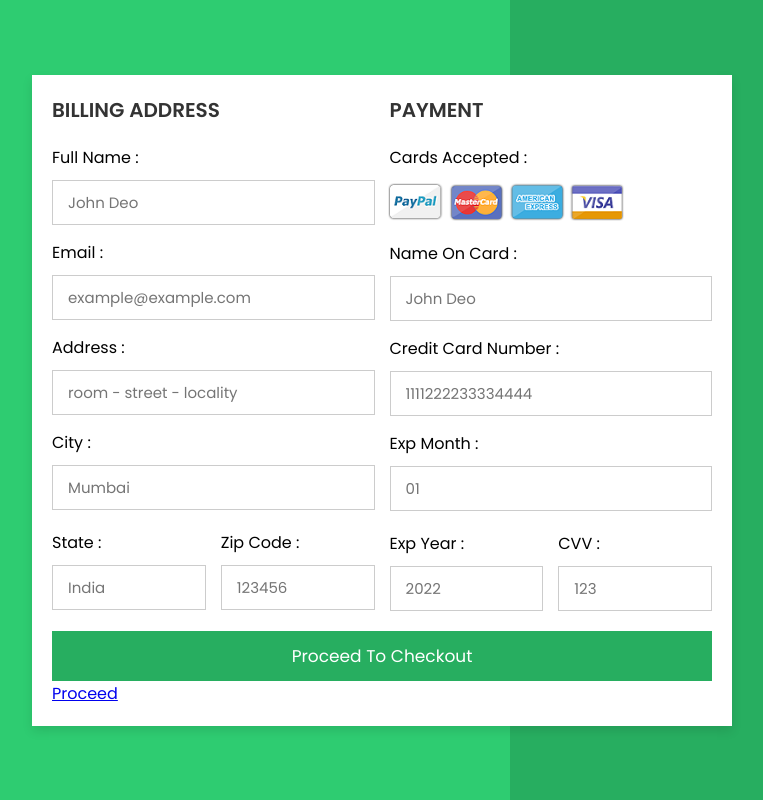
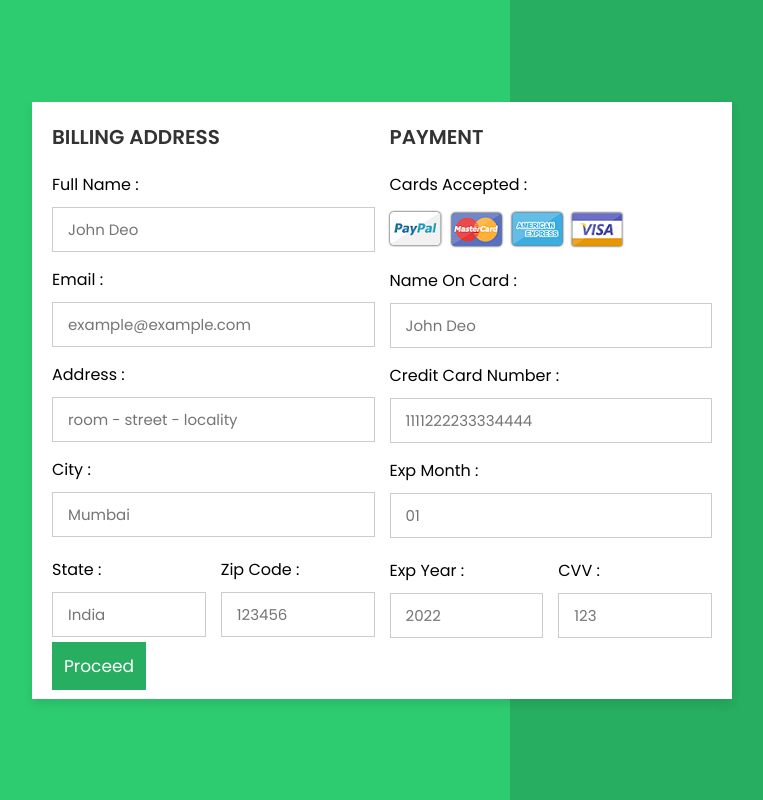
Before and after one commit to Abheelash-Mishra/Smart_Society_App, a Django app: page /main/payment/portal/ in a window 1280 px wide. Shown: the whole page, without its empty margins (258-1021 px from the left). Run offline with Django 4.2, Linux system fonts and the light colour scheme.

Commit message:
Updated Payment link style

```diff
--- a/payment/templates/payment.html
+++ b/payment/templates/payment.html
@@ -128,7 +128,7 @@
                 </div>
             </div>
         </div>
-        <input type="submit" value="proceed to checkout" class="submit-btn"/>
+{#        <input type="submit" value="proceed to checkout" class="submit-btn"/>#}
         <a href="{% url 'success' %}">Proceed</a>
     </form>
 </div>
--- a/static/payment/style.css
+++ b/static/payment/style.css
@@ -78,12 +78,13 @@
   filter: drop-shadow(0 0 1px #000);
 }
 
-.container form .submit-btn{
+a{
   width: 100%;
   padding:12px;
   font-size: 17px;
   background: #27ae60;
   color:#fff;
+  text-decoration: none;
   margin-top: 5px;
   cursor: pointer;
 }
```
